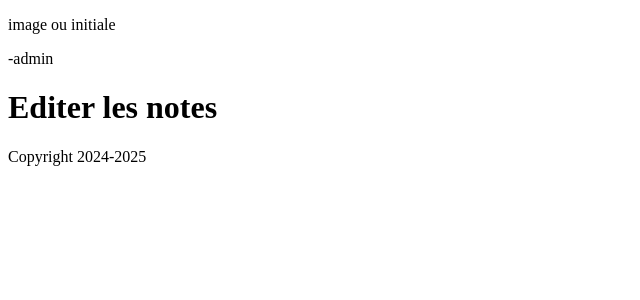
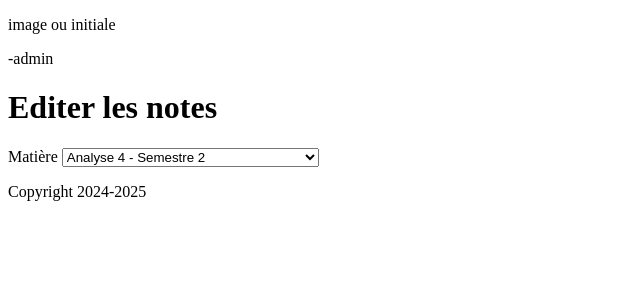
Before and after one commit to Arol4/studentManager, a Django app: template studentManager/studentManagerApp/templates/studentManagerApp/edit-page.html in a window 1280 px wide. Shown: the part 60-360 px from the top of the page, without its empty margins (0-640 px from the left). Run offline with Django 5.2, Linux system fonts and the light colour scheme; data comes from the database, SQL or seed files in the repository; both versions use the stored data as it was after the commit; the template is opened without the code that fills it: values that come from a table or form of the project are taken from there, most other values are stand-ins (such as "Sample title", 1, 10 or a date in 2020).

Commit message:
feat: add selection of Matiere por admin and teacher

```diff
--- a/studentManager/studentManagerApp/templates/studentManagerApp/edit-page.html
+++ b/studentManager/studentManagerApp/templates/studentManagerApp/edit-page.html
@@ -13,5 +13,17 @@
 <p>image ou initiale</p>
 <p>{{user.nom}}-{{role}}</p>
 <h1>Editer les notes</h1>
+<form>
+    <label>Matière</label>
+    <select>
+    {% if liste_des_matieres_enseignees %}
+    {% for matiere_enseignee in liste_des_matieres_enseignees %}
+        <option>{{matiere_enseignee.libelle}}  - Semestre {{matiere_enseignee.semestre}}</option>
+    {% endfor %}
+    {% else %}
+    <option selected disabled> Aucune matière</option>
+    {% endif %}
+    </select>
+</form>
 
 {% endblock %}
--- a/studentManager/studentManagerApp/views.py
+++ b/studentManager/studentManagerApp/views.py
@@ -67,17 +67,19 @@ def edit_page_view(request, id, role):
     if role == "enseignant":
         try:
             user=Enseignant.objects.get(enseignant_id=id)
+            liste_des_matieres_enseignees = Matiere.objects.filter(enseignant_id=user)
         except Enseignant.DoesNotExist:
                 messages.error(request,"Les donneés que vous avez entré ne correspondent á aucun de nos enseignants")
                 return redirect('login-page')
     elif role == "administrateur":
         try:
             user=Administrateur.objects.get(administrateur_id=id)
+            liste_des_matieres_enseignees = Matiere.objects.all()
         except Administrateur.DoesNotExist:
                 messages.error(request,"Les donneés que vous avez entré ne correspondent á aucun de nos administrateurs")
                 return redirect('login-page')
     else:
         messages.error(request,"Les donneés que vous avez entré sont incorrectes")
         return redirect('login-page')
-    return render(request,'studentManagerApp/edit-page.html',{'user':user, 'role':role, 'id':id})
+    return render(request,'studentManagerApp/edit-page.html',{'user':user, 'role':role, 'id':id, 'liste_des_matieres_enseignees':liste_des_matieres_enseignees})
 # Create your views here.
```
Also changed, not shown: studentManager/db.sqlite3.
